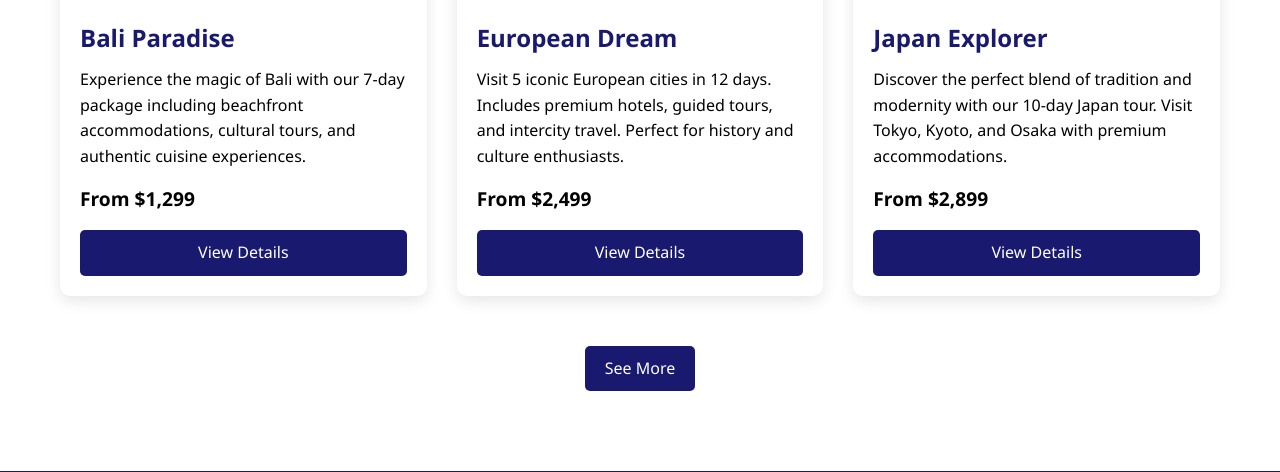
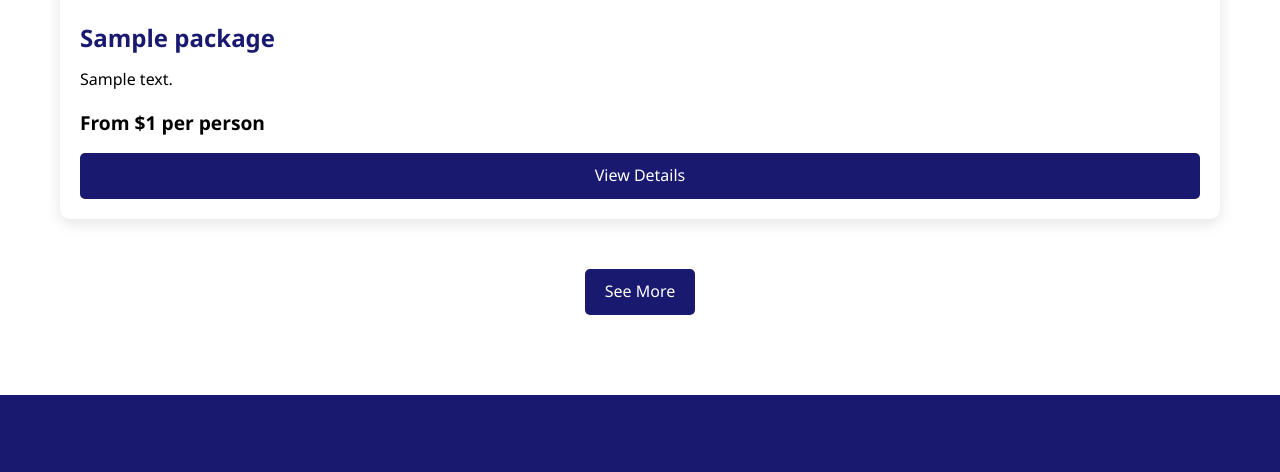
Before and after one commit to razwafw/wandermate, a PHP site: page /home.php in a window 1280 px wide. Shown: the part 1875-2347 px from the top of the page. Run offline with PHP 8.4, Linux system fonts and the light colour scheme; tables that the repository leaves empty hold one stand-in row (values such as "Sample post").

Commit message:
fetch most popular package list in home page from database

```diff
--- a/home.php
+++ b/home.php
@@ -2,6 +2,36 @@
 session_start();
 $loggedIn = isset($_SESSION['user_id']);
 $role_id = $_SESSION['role_id'] ?? 1;
+
+// Fetch most popular packages from the database
+$host = 'localhost';
+$user = 'root';
+$pass = '';
+$db = 'wandermate';
+$conn = new mysqli($host, $user, $pass, $db);
+if ($conn->connect_error) {
+    die('Connection failed: ' . $conn->connect_error);
+}
+$popularPackages = [];
+$sql = "SELECT p.id, p.name, p.description, p.price / p.group_size as price_per_person, (SELECT url FROM images WHERE package_id = p.id LIMIT 1) AS image_url, COUNT(o.id) AS total_orders
+        FROM packages p
+        LEFT JOIN orders o ON o.package_id = p.id
+        GROUP BY p.id
+        ORDER BY total_orders DESC, price_per_person
+        LIMIT 3";
+$result = $conn->query($sql);
+if ($result && $result->num_rows > 0) {
+    while ($row = $result->fetch_assoc()) {
+        // Get first image for the package
+        $imgSql = "SELECT url FROM images WHERE package_id = " . $row['id'] . " LIMIT 1";
+        $imgResult = $conn->query($imgSql);
+        $row['image_url'] = ($imgResult && $imgResult->num_rows > 0)
+            ? $imgResult->fetch_assoc()['url']
+            : 'https://picsum.photos/600/400?random=' . $row['id'];
+        $popularPackages[] = $row;
+    }
+}
+$conn->close();
 ?>
 
 <!DOCTYPE html>
@@ -529,68 +559,26 @@ $role_id = $_SESSION['role_id'] ?? 1;
                     <p>Explore our most sought-after travel experiences and find your next dream destination.</p>
                 </div>
                 <div class="package-cards">
-                    <!-- Package 1 -->
+                    <?php foreach ($popularPackages as $pkg): ?>
                         <div class="package-card">
                             <div class="package-img">
                                 <img
-                                src="https://picsum.photos/600/400?<?php echo rand(1001, 2000); ?>"
-                                alt="Bali Paradise"
+                                    src="<?php echo htmlspecialchars($pkg['image_url']); ?>"
+                                    alt="<?php echo htmlspecialchars($pkg['name']); ?>"
                                 >
                             </div>
                             <div class="package-info">
-                            <h3>Bali Paradise</h3>
-                            <p>Experience the magic of Bali with our 7-day package including beachfront accommodations, cultural tours, and authentic cuisine experiences.</p>
-                            <div class="price">From $1,299</div>
+                                <h3><?php echo htmlspecialchars($pkg['name']); ?></h3>
+                                <p><?php echo htmlspecialchars($pkg['subtitle'] ?? (strlen($pkg['description']) > 100 ? substr($pkg['description'], 0, 100) . '...' : $pkg['description'])); ?></p>
+                                <div class="price">From $<?php echo number_format($pkg['price_per_person']); ?> per person</div>
                                 <a
-                                href="#"
+                                    href="package-detail.php?id=<?php echo $pkg['id']; ?>"
                                     class="btn"
-                            >
-                                View Details
+                                >View Details
                                 </a>
                             </div>
                         </div>
-
-                    <!-- Package 2 -->
-                    <div class="package-card">
-                        <div class="package-img">
-                            <img
-                                src="https://picsum.photos/600/400?<?php echo rand(2001, 3000); ?>"
-                                alt="European Dream"
-                            >
-                        </div>
-                        <div class="package-info">
-                            <h3>European Dream</h3>
-                            <p>Visit 5 iconic European cities in 12 days. Includes premium hotels, guided tours, and intercity travel. Perfect for history and culture enthusiasts.</p>
-                            <div class="price">From $2,499</div>
-                            <a
-                                href="#"
-                                class="btn"
-                            >
-                                View Details
-                            </a>
-                        </div>
-                    </div>
-
-                    <!-- Package 3 -->
-                    <div class="package-card">
-                        <div class="package-img">
-                            <img
-                                src="https://picsum.photos/600/400?<?php echo rand(3001, 4000); ?>"
-                                alt="Japan Explorer"
-                            >
-                        </div>
-                        <div class="package-info">
-                            <h3>Japan Explorer</h3>
-                            <p>Discover the perfect blend of tradition and modernity with our 10-day Japan tour. Visit Tokyo, Kyoto, and Osaka with premium accommodations.</p>
-                            <div class="price">From $2,899</div>
-                            <a
-                                href="#"
-                                class="btn"
-                            >
-                                View Details
-                            </a>
-                        </div>
-                    </div>
+                    <?php endforeach; ?>
                 </div>
                 <div style="text-align: center; margin: 0 auto;">
                     <a
```
Lines whose indentation alone changed are shown as unchanged.
